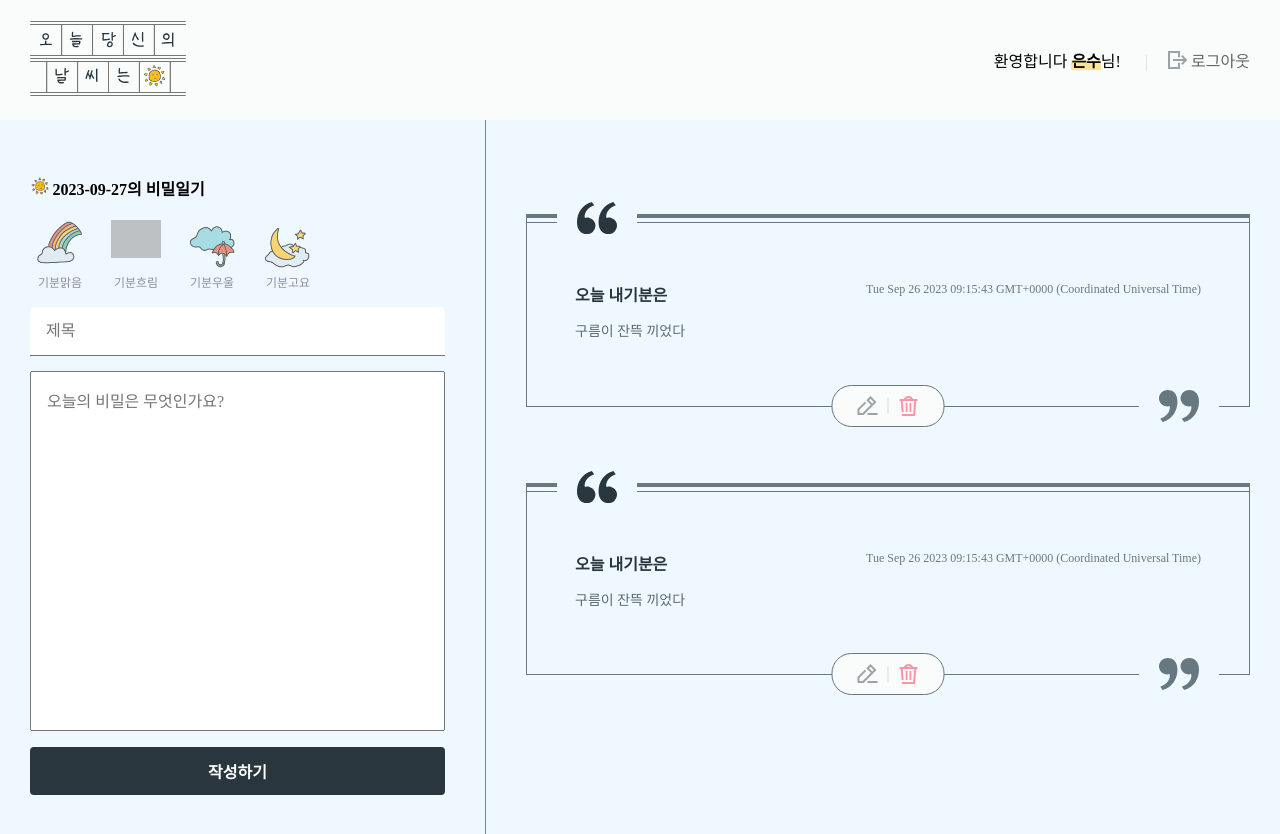
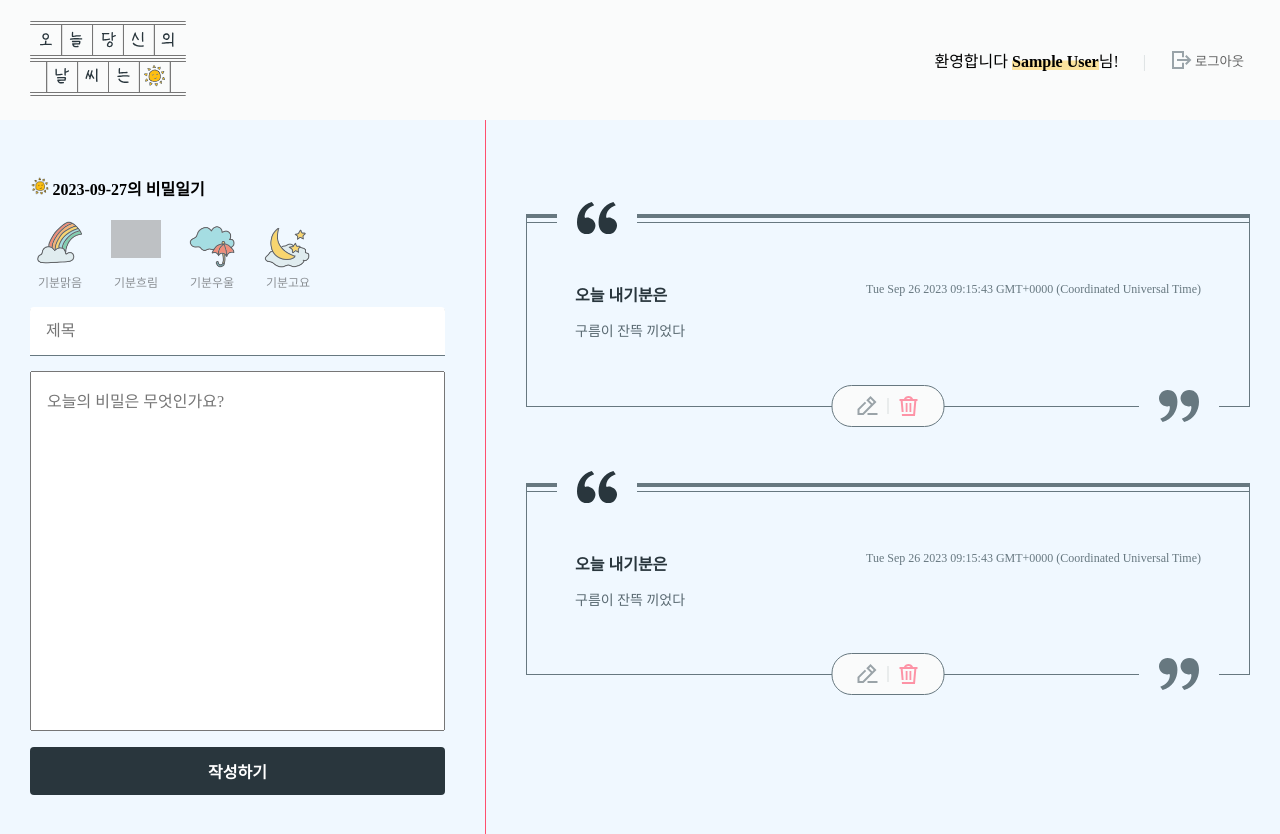
Before and after one commit to ShinEun9/myDiary-project, a React (Create React App) app: page / in a window 1280 px wide. Shown: the top 834 px of the page. Built offline with nearby package versions, Linux system fonts and the light colour scheme; no server answers; sample sign-in values are in the browser's storage; grey boxes are pictures that could not be loaded; a web font is replaced by a local one.

Commit message:
feat: 로그아웃 기능 구현 및 AuthContext 타입 변경
- AuthContext.tsx에서 Action의 타입을 나눔
- useLogout hook을 만들어 로직 추상화
- Header에서 이전에 만든 useLogout hook을 사용하여 logout기능을 구현

```diff
--- a/src/components/home/Header.tsx
+++ b/src/components/home/Header.tsx
@@ -1,12 +1,15 @@
-import React from 'react';
 import { Link } from 'react-router-dom';
-import { IUser } from '../../typings/db';
 import styles from './Header.module.css';
 import { ReactComponent as LogoImg } from '../../assets/logo.svg';
 import { ReactComponent as LogoutImg } from '../../assets/icon-logout.svg';
+import { useAuthContext } from '../../hooks/useAuthContext';
+import { useLogout } from '../../hooks/useLogout';
+import { User } from 'firebase/auth';
 
 const Header = () => {
-  const user: IUser | null = { displayName: '은수' };
+  const { user } = useAuthContext();
+  const { logout } = useLogout();
+
   return (
     <header className={styles['header']}>
       <div className={styles['header-wrap']}>
@@ -20,12 +23,12 @@ const Header = () => {
           {user && (
             <>
               <p className={styles['hello-txt']}>
-                환영합니다 <strong>{(user as IUser).displayName}</strong>님!
+                환영합니다 <strong>{(user as User).displayName}</strong>님!
               </p>
-              <Link to="/" className={styles['btn-logout']}>
+              <button type={'button'} className={styles['btn-logout']} onClick={logout}>
                 <LogoutImg className={styles['svg']} />
                 <span>로그아웃</span>
-              </Link>
+              </button>
             </>
           )}
         </div>
--- a/src/context/AuthContext.tsx
+++ b/src/context/AuthContext.tsx
@@ -1,15 +1,14 @@
 import { FC, ReactNode, createContext, useReducer, useEffect, Reducer, Dispatch } from 'react';
 import { appAuth } from '../firebase/config';
+import { User } from 'firebase/auth';
 
-type User = object | null;
 interface State {
-  user: User;
+  user: User | null;
   isAuthReady: boolean;
 }
-interface Action {
-  type: string;
-  payload: User;
-}
+
+type Action = { type: 'login'; payload: User } | { type: 'logout' } | { type: 'authIsReady'; payload: User };
+
 interface ContextState extends State {
   dispatch: Dispatch<Action>;
 }
@@ -21,7 +20,8 @@ const initialState = {
 const AuthContext = createContext<ContextState>({
   ...initialState,
   dispatch: () => {},
-}); // context 객체를 생성
+});
+
 const AuthContextProvider: FC<{ children: ReactNode }> = ({ children }) => {
   const authReducer = (state: State, action: Action): State => {
     switch (action.type) {
@@ -40,7 +40,7 @@ const AuthContextProvider: FC<{ children: ReactNode }> = ({ children }) => {
 
   useEffect(() => {
     const unsubscribe = appAuth.onAuthStateChanged(function (user) {
-      dispatch({ type: 'authIsReady', payload: user });
+      dispatch({ type: 'authIsReady', payload: user as User });
     });
 
     return () => {
--- /dev/null
+++ b/src/hooks/useLogout.tsx
@@ -0,0 +1,28 @@
+import { useState } from 'react';
+import { appAuth } from '../firebase/config';
+import { useAuthContext } from './useAuthContext';
+import { signOut } from 'firebase/auth';
+
+export const useLogout = () => {
+  const [error, setError] = useState(null);
+  const [isPending, setIsPending] = useState(false);
+  const { dispatch } = useAuthContext();
+
+  const logout = () => {
+    setError(null);
+    setIsPending(true);
+
+    signOut(appAuth)
+      .then(() => {
+        dispatch({ type: 'logout' });
+        setError(null);
+        setIsPending(false);
+      })
+      .catch((err) => {
+        setError(err.message);
+        setIsPending(false);
+        console.log(err.message);
+      });
+  };
+  return { error, isPending, logout };
+};
```
